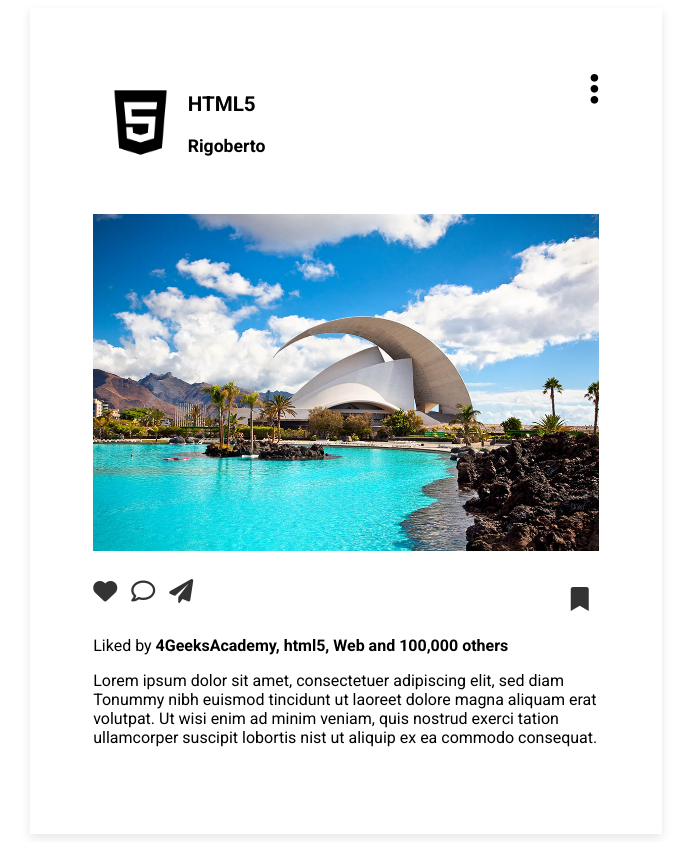
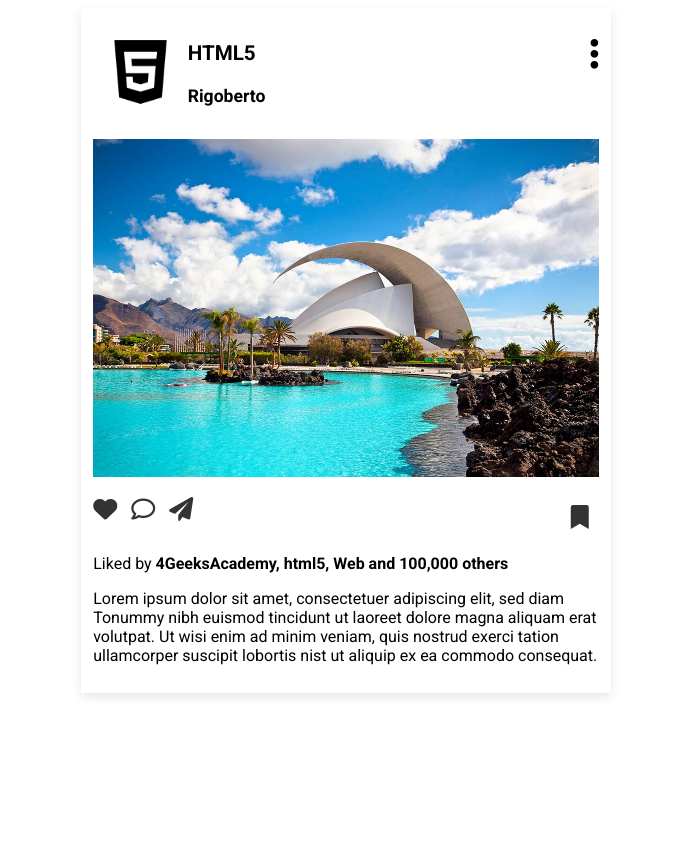
Before and after one commit to 4GeeksAcademy/Leonardo-instagramBootcamp, a plain HTML site: page index.html in a window 1280 px wide. Shown: the whole page, without its empty margins (294-985 px from the left). After the commit the page ends 800 px from the top, so only its background shows below. Drawn offline with Linux system fonts and the light colour scheme.

Commit message:
first commit

```diff
--- a/styles.css
+++ b/styles.css
@@ -4,13 +4,13 @@
   background-color: rgb(255, 255, 255);
   font-family: 'Roboto', sans-serif;
   box-shadow: 0px 4px 10px rgba(0, 0, 0, 0.1);
-  padding: 5%;
+  padding: 1%;
   margin: auto;
 }
 
 .post-header {
   display: flex;
-  margin-bottom: 5vh;
+  margin-bottom: 2vh;
   justify-content: space-between;
 }
 
@@ -31,6 +31,7 @@
 .header-right {
   font-weight: bold;
   font-size: 1.1em;
+  margin-top: 3%;
 }
 
 .post-img img {
@@ -39,7 +40,7 @@
 
 
 .informacion {
-  margin: 3vh 0;
+  margin: 2vh 0;
 }
 
 .icon {
```
